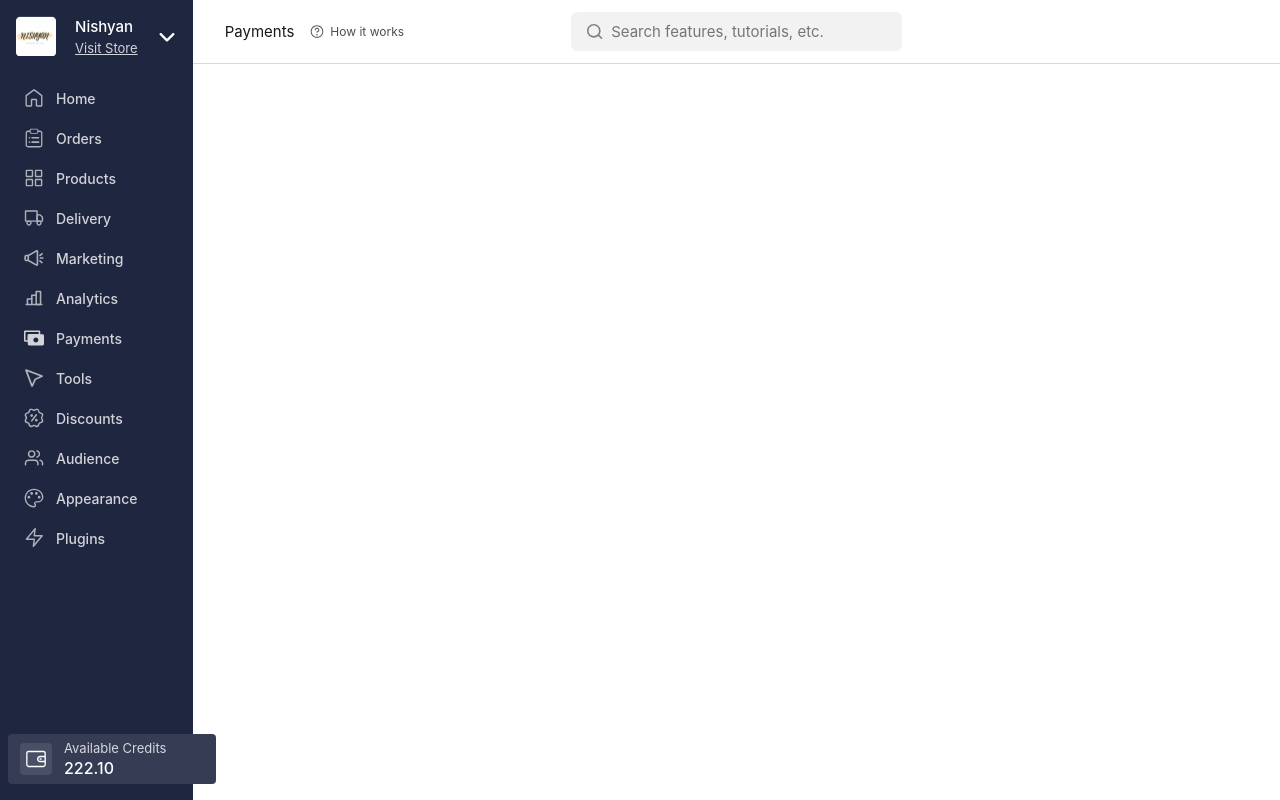
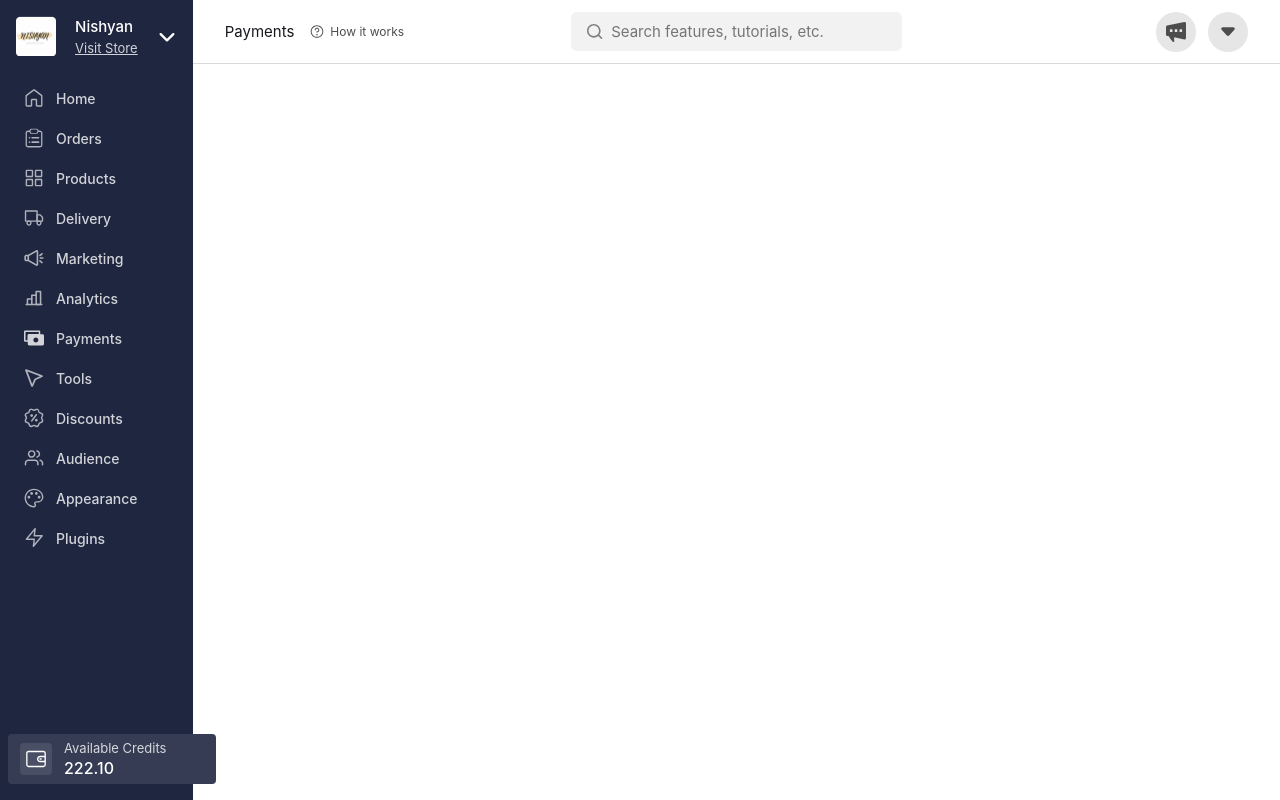
Before and after one commit to mritunjaysaha/dashboard, a React (Vite) app: page / in a window 1280 px wide. Built offline with nearby package versions, Linux system fonts and the light colour scheme.

Commit message:
feat: added navbar utils buttons to navbar

```diff
--- a/src/Components/Navbar/Navbar.jsx
+++ b/src/Components/Navbar/Navbar.jsx
@@ -1,4 +1,5 @@
 import { NavbarSearch } from "../NavbarSearch/NavbarSearch";
+import { NavbarUtilsButton } from "../NavbarUtilsButton/NavbarUtilsButton";
 import styles from "./navbar.module.scss";
 
 export const Navbar = () => {
@@ -18,7 +19,16 @@ export const Navbar = () => {
             <div className={styles.nav_div}>
                 <NavbarSearch />
             </div>
-            <div className={styles.nav_div}></div>
+            <div className={`${styles.nav_div} ${styles.nav_div_utils}`}>
+                <NavbarUtilsButton
+                    icon="/src/assets/icons/Announcements.svg"
+                    name="announcements"
+                />
+                <NavbarUtilsButton
+                    icon="/src/assets/icons/DownArrowFilled.svg"
+                    name="arrow"
+                />
+            </div>
         </nav>
     );
 };
--- a/src/Components/Navbar/navbar.module.scss
+++ b/src/Components/Navbar/navbar.module.scss
@@ -34,4 +34,11 @@
             font-size: 1.2rem;
         }
     }
+
+    .nav_div_utils {
+        display: flex;
+        align-items: center;
+        justify-content: flex-end;
+        gap: 1.2rem;
+    }
 }
--- /dev/null
+++ b/src/Components/NavbarUtilsButton/NavbarUtilsButton.jsx
@@ -0,0 +1,9 @@
+import styles from "./navbarUtilsButton.module.scss";
+
+export const NavbarUtilsButton = ({ icon, name }) => {
+    return (
+        <button className={styles.navbar_utils_button}>
+            <img src={icon} alt={name} className={styles.button_icon} />
+        </button>
+    );
+};
--- /dev/null
+++ b/src/Components/NavbarUtilsButton/navbarUtilsButton.module.scss
@@ -0,0 +1,17 @@
+.navbar_utils_button {
+    display: grid;
+    place-items: center;
+
+    background: #e6e6e6;
+    border-radius: 50%;
+
+    width: 4rem;
+    height: 4rem;
+
+    .button_icon {
+        height: 2rem;
+        width: 2rem;
+
+        object-fit: contain;
+    }
+}
```
Also changed, not shown: src/assets/icons/DownArrowFilled.svg.
